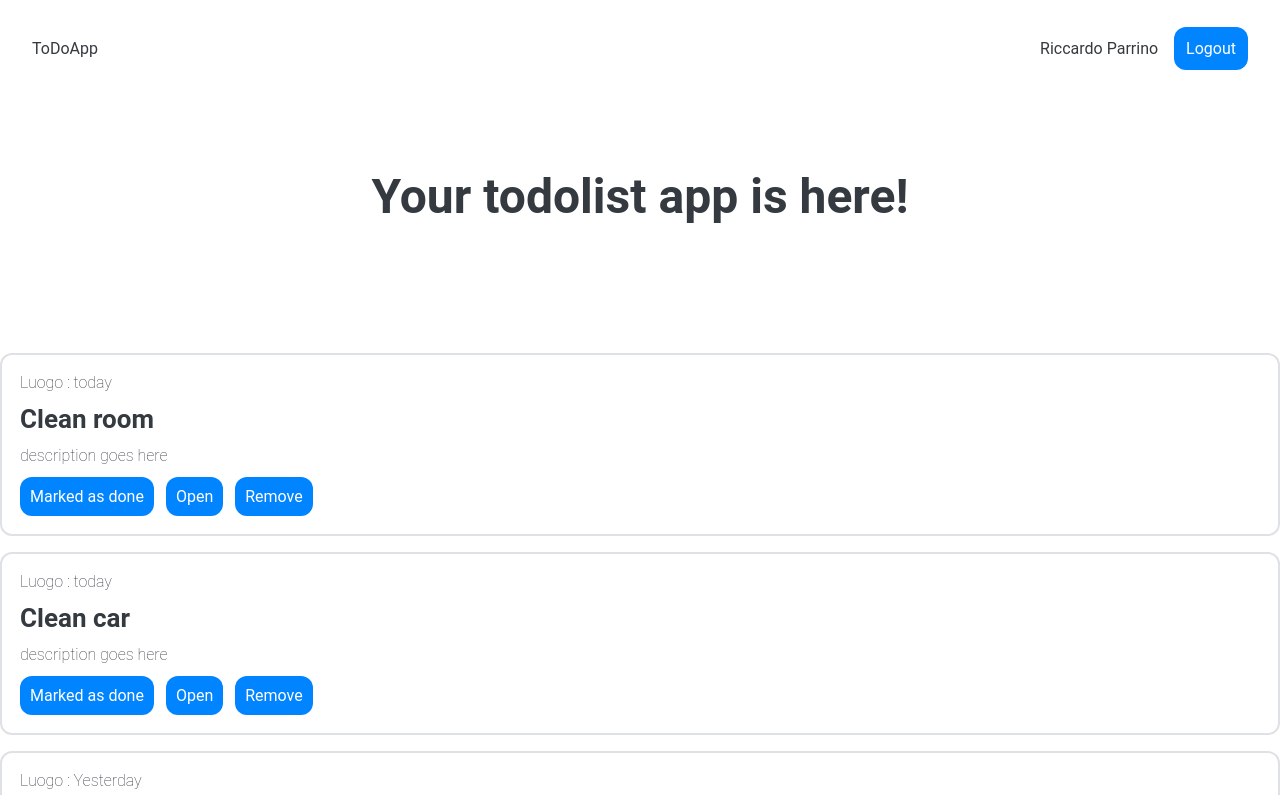
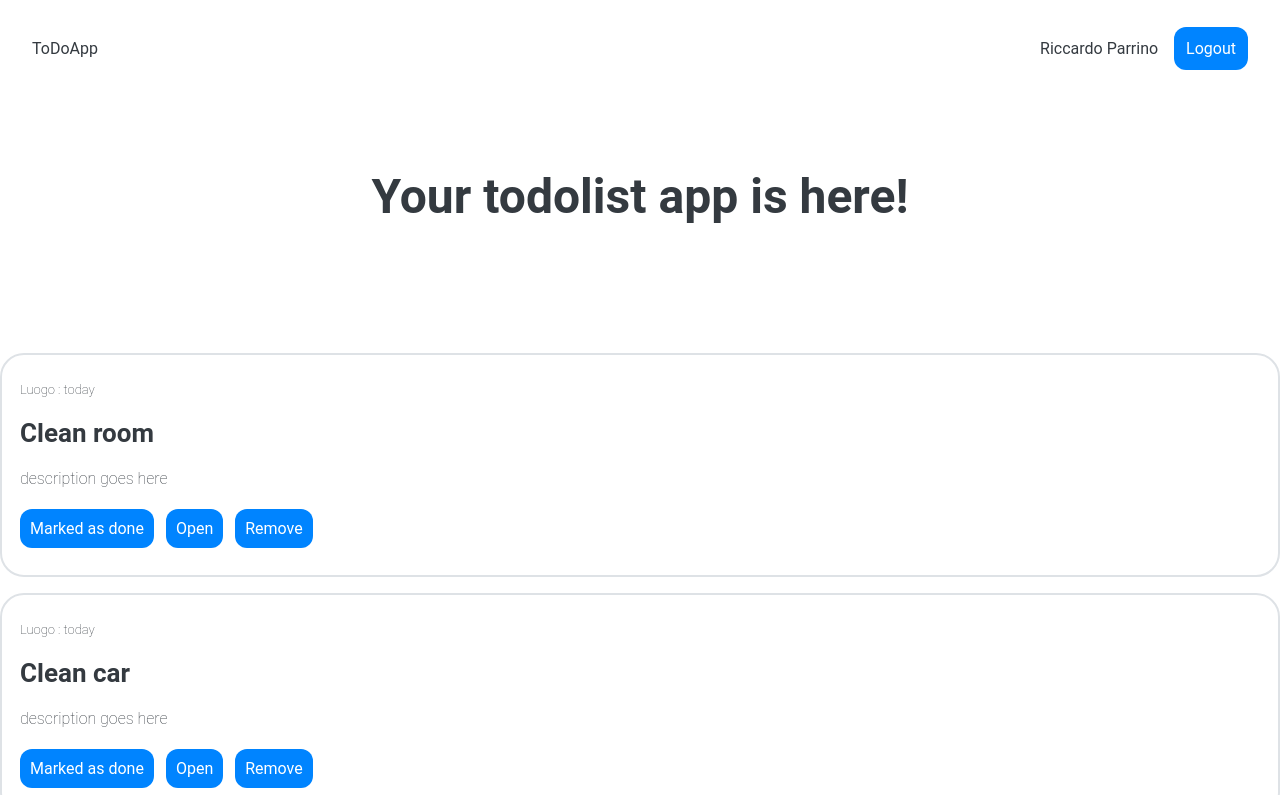
Before and after one commit to RiccardoParrino/ToDoApp, an Angular app in the folder frontend/todo/: page / in a window 1280 px wide. Shown: the top 795 px of the page. Built offline with nearby package versions, Linux system fonts and the light colour scheme.

Commit message:
details on activity

```diff
--- a/frontend/todo/src/app/activity/activity.css
+++ b/frontend/todo/src/app/activity/activity.css
@@ -1,13 +1,14 @@
 .activity-container {
     display: flex;
     flex-direction: row;
-    justify-content: space-between;
+    justify-content: flex-start;
     align-items: center;
     border: solid #dee2e6 2px;
     margin: 16px auto;
     max-width: 1300px;
-    min-height: 156px;
-    border-radius: 12px;
+    height: 256px;
+    border-radius: 24px;
+    height: 100%;
 }
 
 .activity-description-container {
@@ -17,6 +18,8 @@
     align-items: flex-start;
     row-gap: 12px;
     margin: 18px;
+    background-color: white;
+    height: 184px;
 }
 
 .activity-action-container {
@@ -35,6 +38,7 @@
 }
 
 .general-info {
+    font-size: 13px;
     font-weight: 100;
 }
 
```
